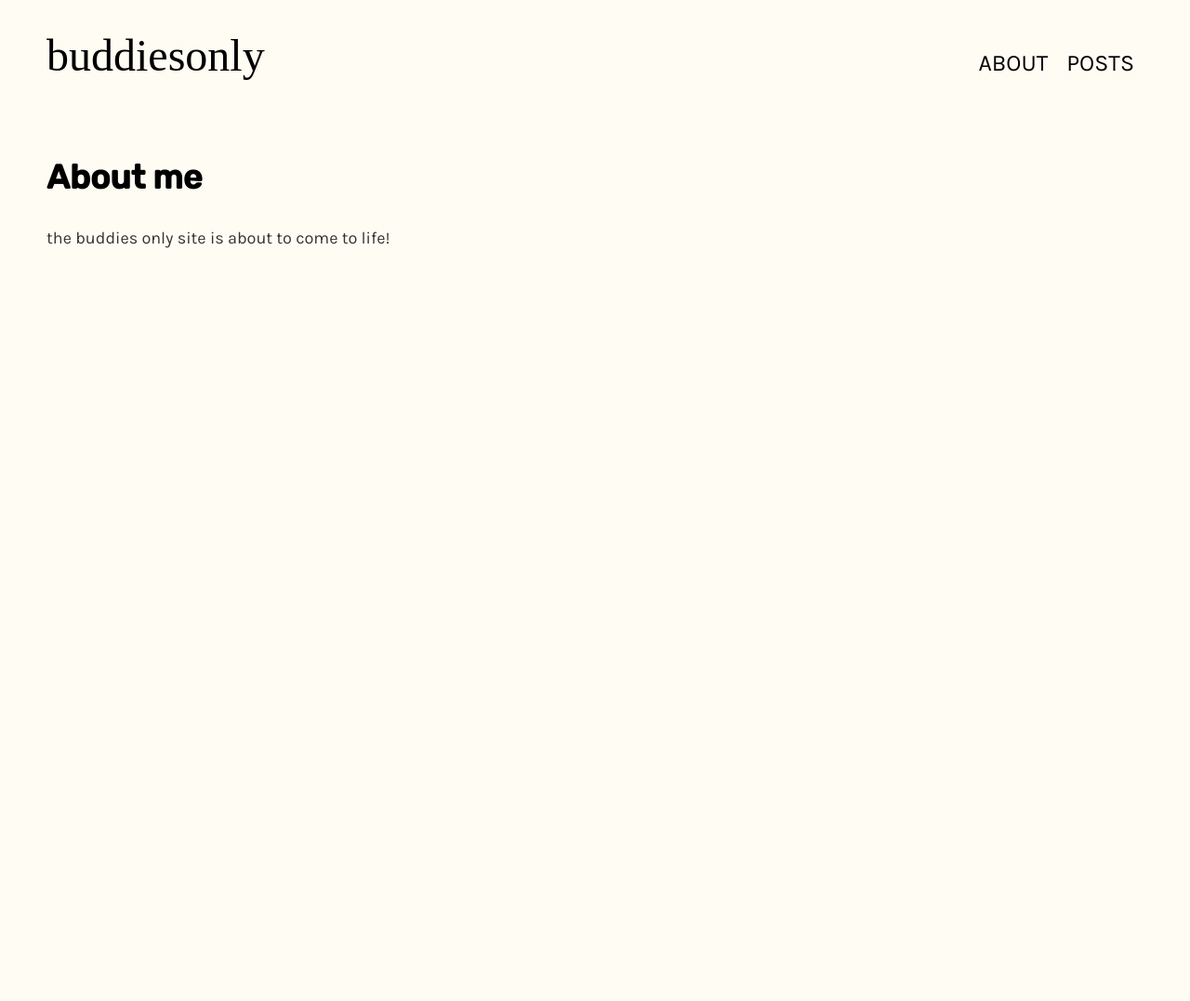
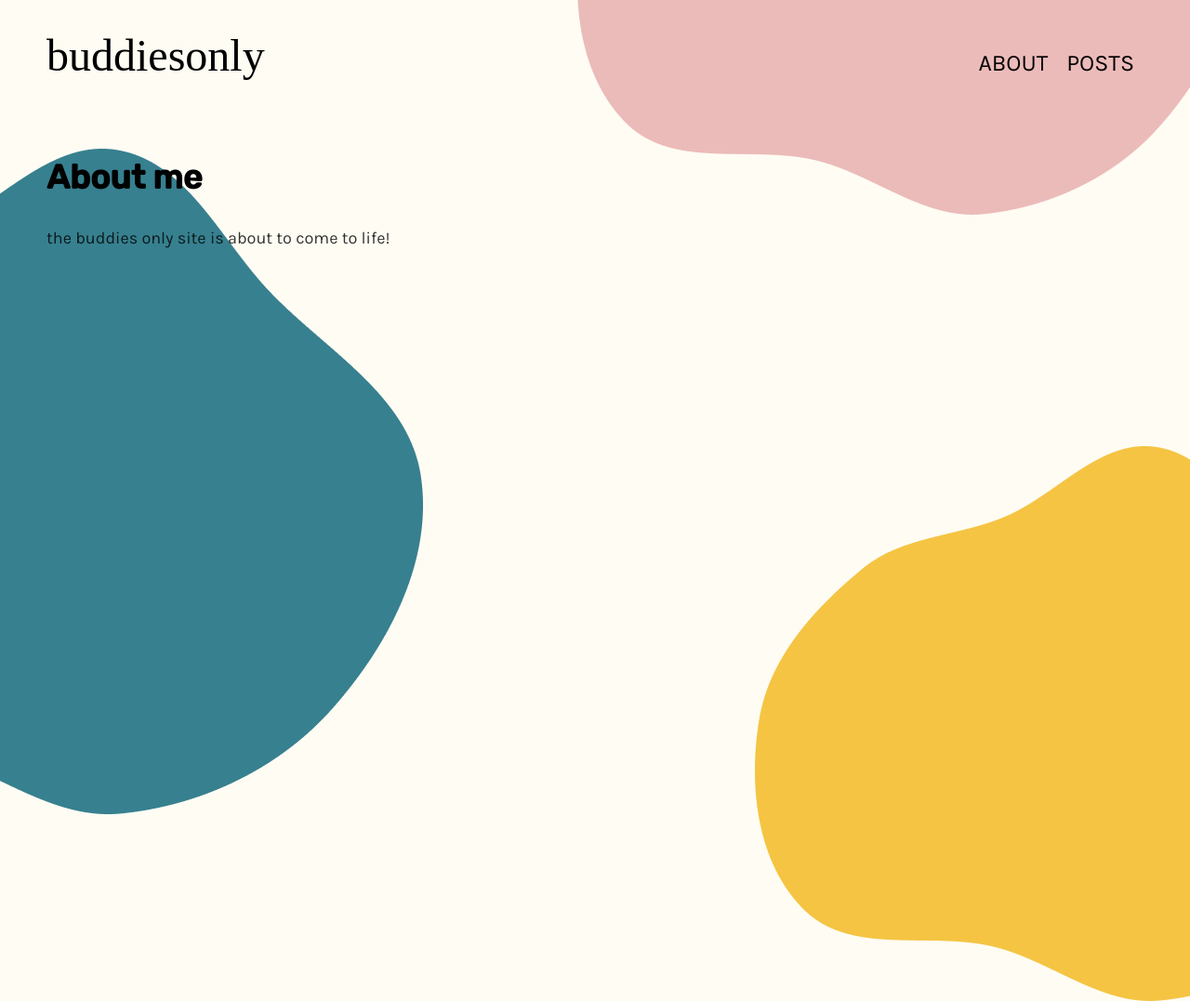
Before and after one commit to itstabya/buddies-only, a Gatsby site: page /about in a window 1280 px wide. Shown: the whole page at 93% size. Before the commit the page ends 800 px from the top, so only its background shows below. Built offline with nearby package versions, Linux system fonts and the light colour scheme; Gatsby itself is replaced by a stand-in of ours.

Commit message:
background blobs

```diff
--- a/src/components/site.css
+++ b/src/components/site.css
@@ -41,3 +41,27 @@ p.secondary{
     line-height: 21px;
     color: #000000;
 }
+
+#pink{
+    top: 0%;
+    position: absolute;
+    right:0;
+    display: inline;
+    z-index: -1;
+}
+
+#blue{
+    top: 20%;
+    position: absolute;
+    left: 0;
+    display: inline;
+    z-index: -1;
+}
+
+#yellow{
+    top: 60%;
+    position: absolute;
+    right: 0;
+    display: inline;
+    z-index: -1;
+}
--- a/src/pages/about.js
+++ b/src/pages/about.js
@@ -3,10 +3,19 @@ import Layout from "../components/layout"
 import Header from "../components/header"
 import Container from "../components/container"
 
+import pink from "../images/pink.png"
+import blue from "../images/blue.png"
+import yellow from "../images/yellow.png"
+
 export default function About() {
   return (
     <Header>
       <Container>
+        {/* background blobs */}
+        <img src={pink} id="pink"/>
+        <img src={yellow} id="yellow"/>
+        <img src={blue} id="blue"/>
+
       <div>
         <h2>About me</h2>
         <p>the buddies only site is about to come to life!</p>
--- a/src/pages/posts.js
+++ b/src/pages/posts.js
@@ -2,6 +2,9 @@ import React from "react"
 import Layout from "../components/layout"
 import Header from "../components/header"
 import Container from "../components/container"
+
+import pink from "../images/pink.png"
+
 
 
 
@@ -9,6 +12,8 @@ export default function Posts() {
   return (
     <Header>
       <Container>
+        {/* background blobs */}
+       <img src={pink} id="pink"/>
       <div>
         <h2>What the Buds be up to</h2>
       </div>
```
Also changed, not shown: src/pages/index.js (+12 -0 lines), src/images/blue.png (added), src/images/peach.png (added), src/images/pink.png (added), src/images/yellow.png (added).
